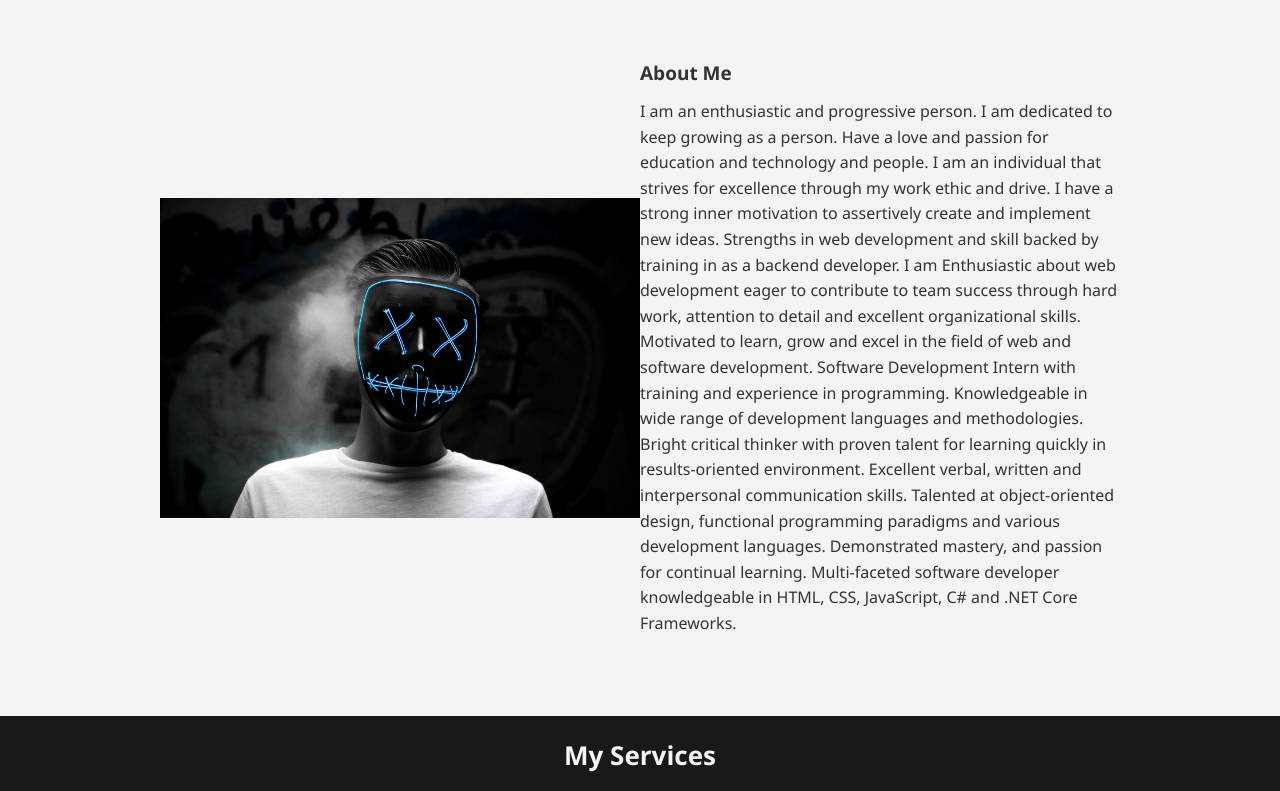
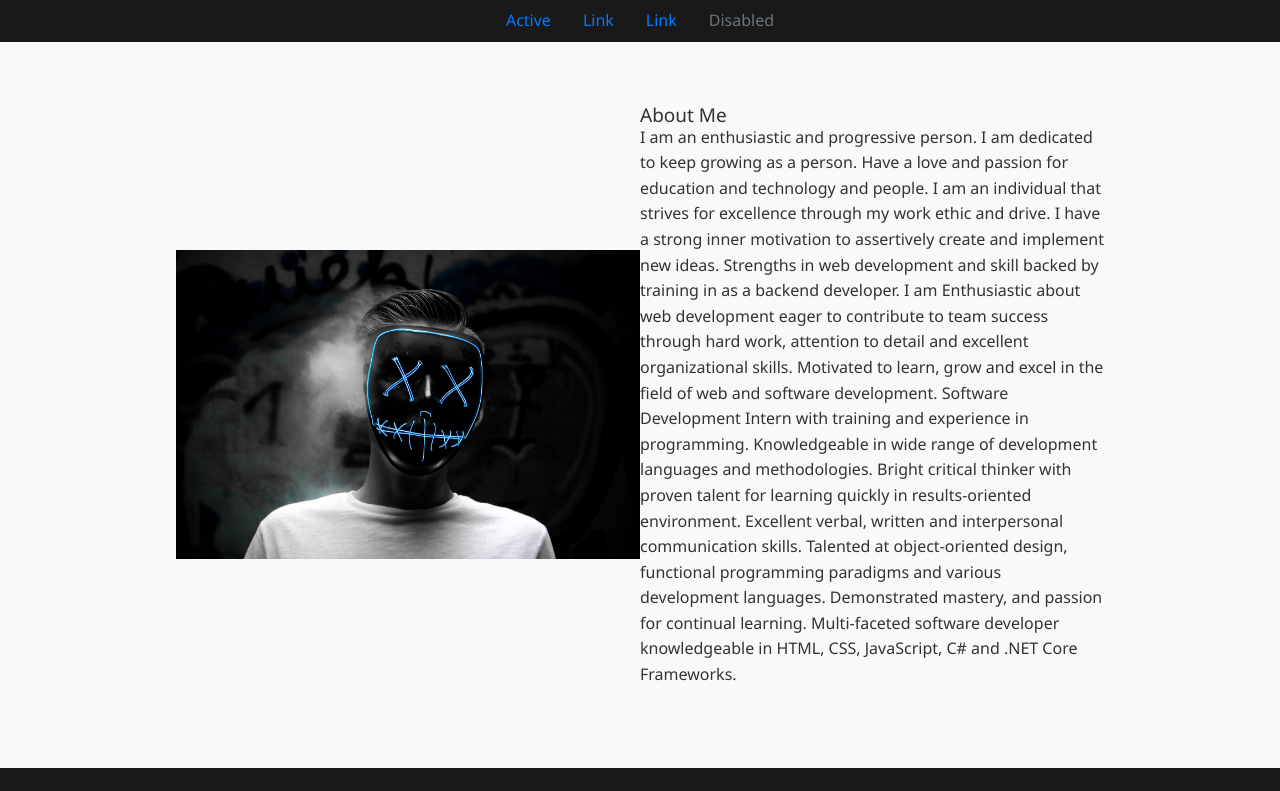
Before and after one commit to XhantiGhost/landing-page-base, a plain HTML site: page about.html in a window 1280 px wide. Shown: the top 791 px of the page. Drawn offline with nearby package versions, Linux system fonts and the light colour scheme.

Commit message:
night commit

```diff
--- a/about.html
+++ b/about.html
@@ -3,12 +3,29 @@
 <head>
     <meta charset="UTF-8">
     <meta name="viewport" content="width=device-width, initial-scale=1.0">
+    <link rel="stylesheet" href="https://stackpath.bootstrapcdn.com/bootstrap/4.5.0/css/bootstrap.min.css" integrity="sha384-9aIt2nRpC12Uk9gS9baDl411NQApFmC26EwAOH8WgZl5MYYxFfc+NcPb1dKGj7Sk" crossorigin="anonymous">
     <link rel="stylesheet" href="/css/about.css">
     <link rel="stylesheet" href="/css/main.css">
     <link rel="stylesheet" href="/css/responsiveness.css">
     <title>Portfolio Cover- About</title>
 </head>
 <body>
+    <header>
+        <ul class="nav justify-content-center">
+            <li class="nav-item">
+              <a class="nav-link active" href="#">Active</a>
+            </li>
+            <li class="nav-item">
+              <a class="nav-link" href="#">Link</a>
+            </li>
+            <li class="nav-item">
+              <a class="nav-link" href="#">Link</a>
+            </li>
+            <li class="nav-item">
+              <a class="nav-link disabled" href="#" tabindex="-1" aria-disabled="true">Disabled</a>
+            </li>
+        </ul>
+    </header>
     <section class="about bg-light">
         <div class="container">
             <div class="grid-2">
@@ -49,5 +66,9 @@
     <footer class="center bg-dark">
         <p>RoseXMary Media &copy; 2020. </p>
     </footer>
+
+    <script src="https://code.jquery.com/jquery-3.5.1.slim.min.js" integrity="sha384-DfXdz2htPH0lsSSs5nCTpuj/zy4C+OGpamoFVy38MVBnE+IbbVYUew+OrCXaRkfj" crossorigin="anonymous"></script>
+<script src="https://cdn.jsdelivr.net/npm/popper.js@1.16.0/dist/umd/popper.min.js" integrity="sha384-Q6E9RHvbIyZFJoft+2mJbHaEWldlvI9IOYy5n3zV9zzTtmI3UksdQRVvoxMfooAo" crossorigin="anonymous"></script>
+<script src="https://stackpath.bootstrapcdn.com/bootstrap/4.5.0/js/bootstrap.min.js" integrity="sha384-OgVRvuATP1z7JjHLkuOU7Xw704+h835Lr+6QL9UvYjZE3Ipu6Tp75j7Bh/kR0JKI" crossorigin="anonymous"></script>
 </body>
 </html>
```
Also changed, not shown: index.html (+1 -9 lines), projects.html (+23 -0 lines).
